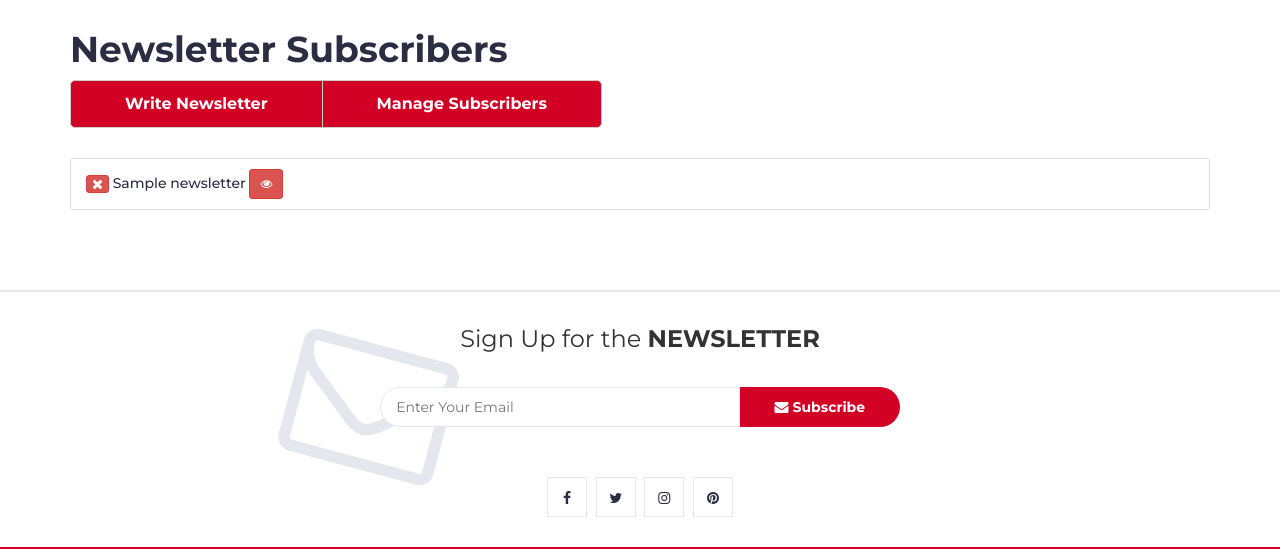
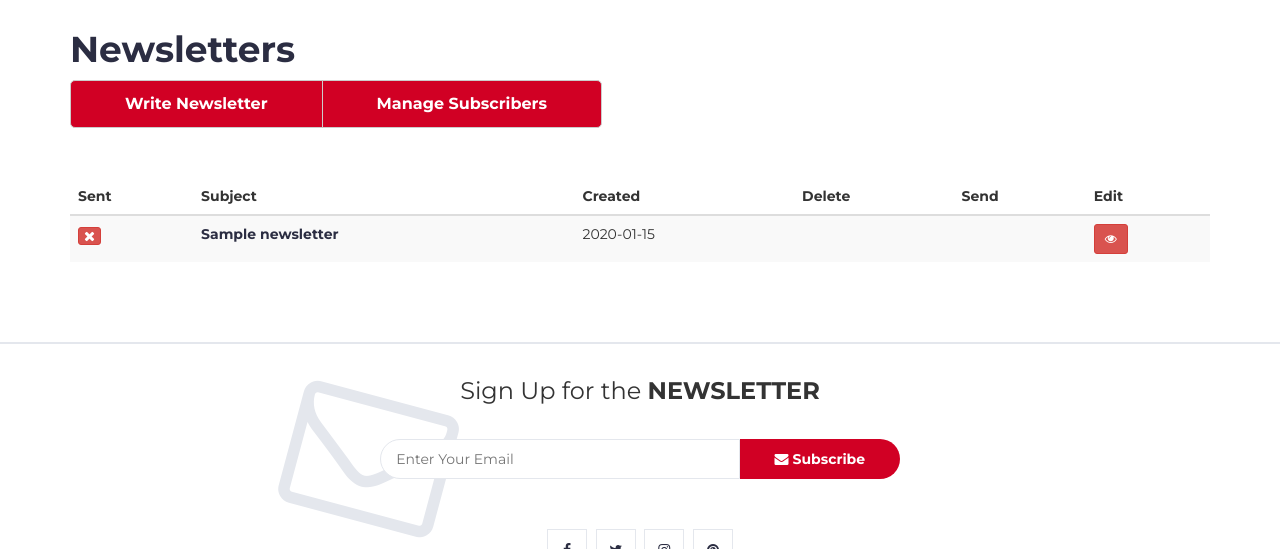
Before and after one commit to mattiasstjernstrom/agile-project, a Python web app: template templates/admin/manageNewsletter.html in a window 1280 px wide. Shown: the part 207-756 px from the top of the page. Run offline with Jinja, Linux system fonts and the light colour scheme; the template is opened without the code that fills it: most values are stand-ins (such as "Sample title", 1, 10 or a date in 2020); form fields are guessed from the names that the template uses.

Commit message:
lite uppsnyggat

```diff
--- a/config.py
+++ b/config.py
@@ -1,5 +1,5 @@
 class ConfigDebug:
-    SQLALCHEMY_DATABASE_URI = "mysql+mysqlconnector://root:password@localhost/grupparbete"  # File-based SQL database
+    SQLALCHEMY_DATABASE_URI = "mysql+mysqlconnector://root:KR7c5o6-f9RHYRjpP@0.0.0.0:3306/grupparbete"  # File-based SQL database
     SECRET_KEY = "SDFA11#"
 
     # Login Variables
--- a/static/css/style.css
+++ b/static/css/style.css
@@ -117,6 +117,12 @@ ol {
   color: #fff;
 }
 
+.btn-default {
+  background: #d10024;
+  color: white;
+  margin-bottom: 20px !important;
+
+}
 /*----------------------------*\
 	Inputs
 \*----------------------------*/
--- a/templates/admin/manageNewsletter.html
+++ b/templates/admin/manageNewsletter.html
@@ -1,6 +1,6 @@
 {% extends "baseTemplate.html" %} {% block title %} Newsletter {% endblock %}
 {%block maincontent%}
-<h1>Newsletter Subscribers</h1>
+<h1>Newsletters</h1>
 <div class="btn-group" role="group" aria-label="Basic example">
   <a
     href="{{ url_for('admin.write_newsletter') }}"
@@ -14,15 +14,33 @@
   >
 </div>
 <p>&nbsp;</p>
-<ul class="list-group">
+<table class="table table-striped table-hover">
+  <thead>
+    <tr>
+      <th>Sent</th>
+      <th>Subject</th>
+      <th>Created</th>
+      <th>Delete</th>
+      <th>Send</th>
+      <th>Edit</th>
+    </tr>
+  </thead>
+  <tbody>
     {% for newsletter in newsletters %}
-
-  <li class="list-group-item">
+      <tr class="table-light">
+        <td>
           {% if newsletter.Sent == True %}
             <i class="fa fa-check btn btn-success btn-xs"></i> {% else %}
             <i class="fa fa-times btn btn-danger btn-xs"></i>
           {% endif %}
-    <a href="#">{{ newsletter.Subject }}</a>
+        </td>
+        <td>
+          <a href="#"><strong>{{ newsletter.Subject }}</strong></a>
+        </td>
+        <td>
+          {{ newsletter.Date.strftime('%Y-%m-%d') }}
+        </td>
+        <td>
           {% if current_user.is_admin %}
             <a
               href="{{ url_for('admin.delete_newsletter', id=newsletter.LetterID) }}"
@@ -30,6 +48,8 @@
               ><i class="fa fa-trash"></i
             ></a>
           {% endif %}
+        </td>
+        <td>
           {% if current_user.is_authenticated %}
             {% if current_user.is_admin %}
               {% if not newsletter_email.sent %}
@@ -41,15 +61,20 @@
               {% endif %}
             {% endif %}
           {% endif %}
+        </td>
+        <td>
           <a
             href="{{ url_for('admin.edit_newsletter') }}"
             class="btn btn-danger btn-sm"
             ><i class="fa fa-eye"></i
           ></a>
-  </li>
+        </td>
+      </tr>
+      {% endfor %}
+  </tbody>
+</table>
 
-  {% endfor %}
-</ul>
+</table>
 {% endblock %} {% block scripts %}
 <script>
   $(document).ready(function () {
```
Also changed, not shown: templates/admin/addEmailNewsletter.html (+7 -5 lines). Lines whose indentation alone changed are shown as unchanged.
